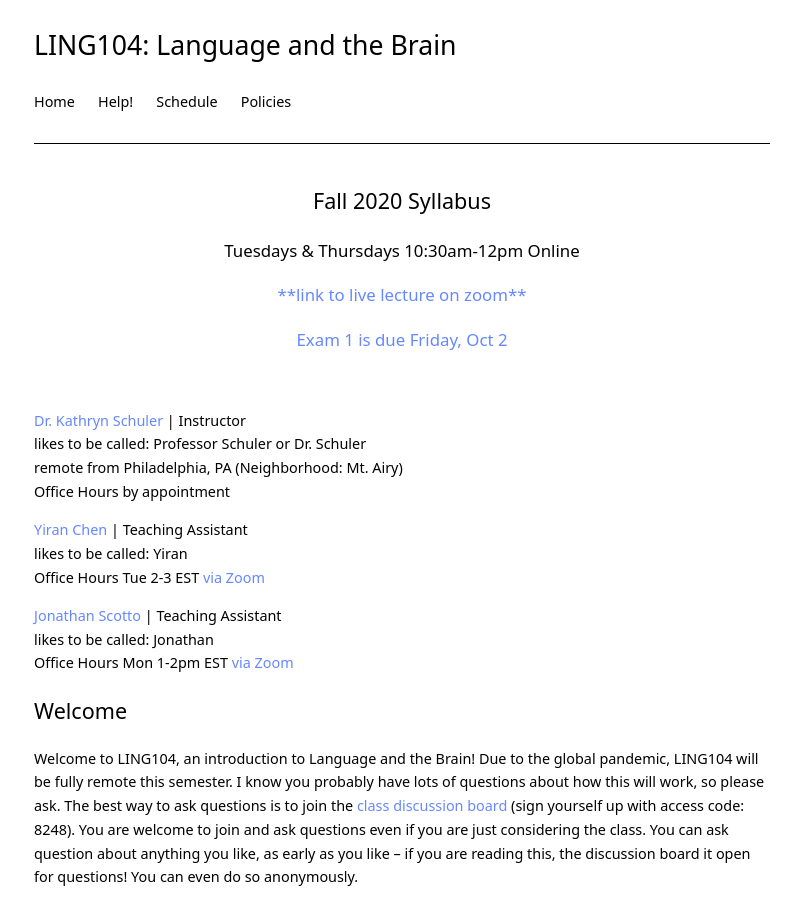
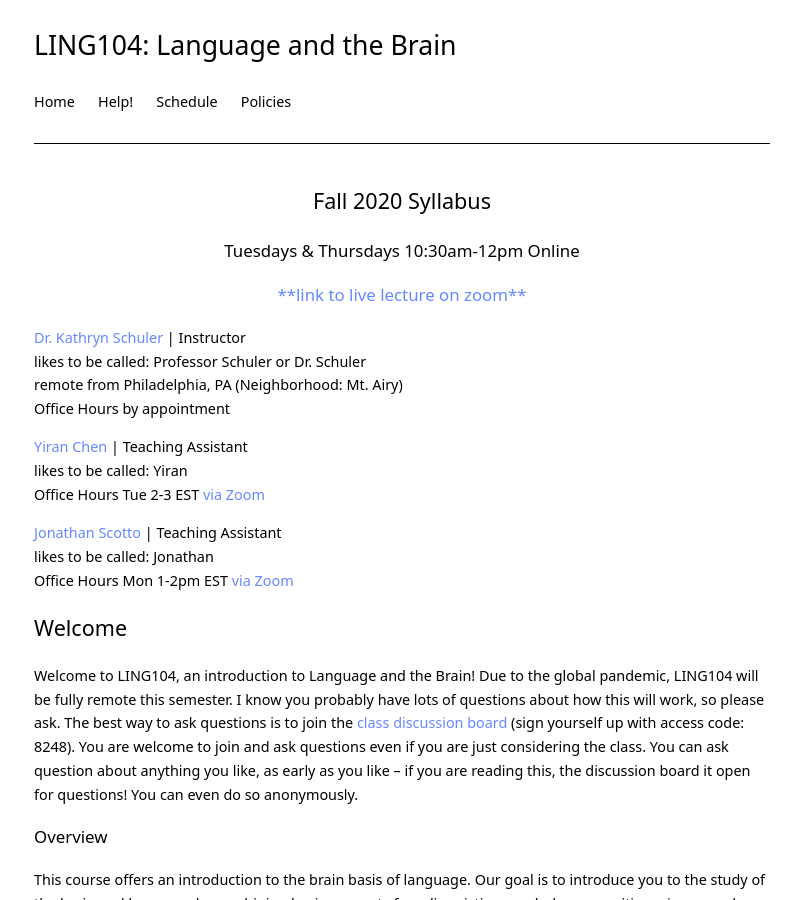
Before and after one commit to kschuler/ling104, a Jekyll site: the page built from index.md, in a window 1280 px wide and 900 px high. Shown: the whole window, without its empty margins (238-1033 px from the left). Built offline with Jekyll 4.4.1, drawn with Linux system fonts in a browser that asks for light colours.

Commit message:
Update index.md

```diff
--- a/index.md
+++ b/index.md
@@ -7,8 +7,8 @@ title: LING104
 <h3 align="center">Tuesdays & Thursdays 10:30am-12pm <b>Online</b></h3>
 <h3 align="center"><a href="https://upenn.zoom.us/j/91009455786?pwd=T1NEQm8rUnlaOGRoMnlKUitVUDg2QT09">**link to live lecture on zoom**</a>
 </h3>
-<h3 align="center"><a href="resources/ling104-fall2020-exam1.pdf">Exam 1 is due Friday, Oct 2</a>
-</h3><br>
+<!-- <h3 align="center"><a href="resources/ling104-fall2020-exam1.pdf">Exam 1 is due Friday, Oct 2</a>
+</h3><br> -->
 
 [Dr. Kathryn Schuler](mailto:kschuler@sas.upenn.edu) | **Instructor** <br>
 likes to be called: Professor Schuler or Dr. Schuler<br>
```
